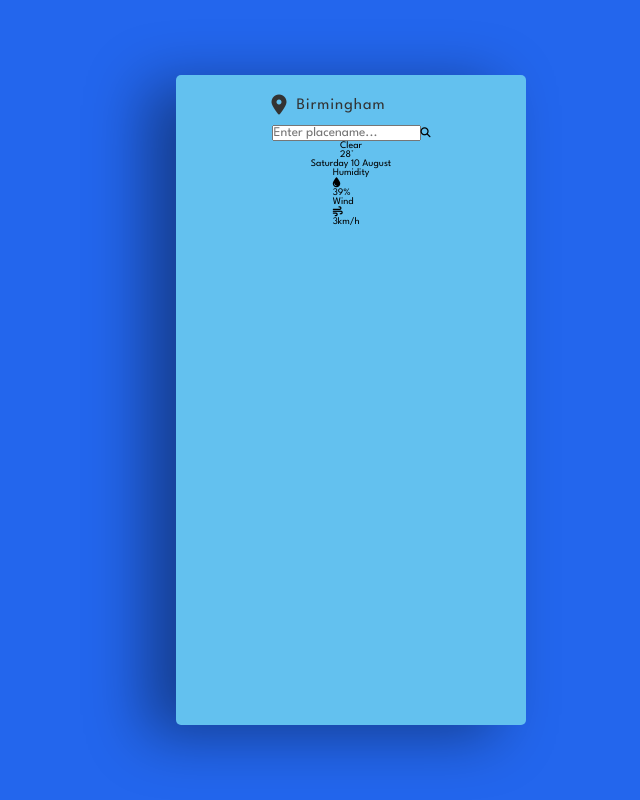
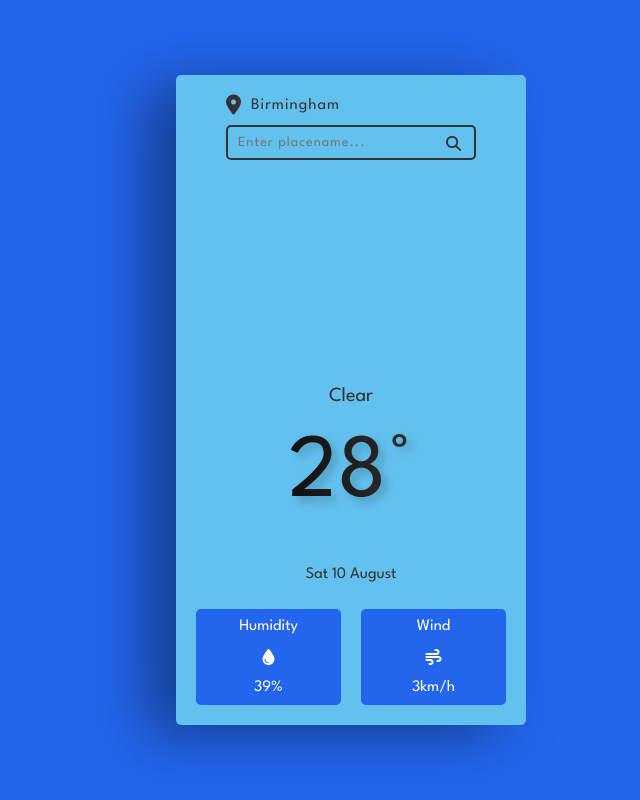
Before and after one commit to Nimira43/Weather-News, a React (Vite) app: page / in a window 1280 px wide. Shown: the whole page, without its empty margins (289-929 px from the left). Built offline with nearby package versions, Linux system fonts and the light colour scheme.

Commit message:
Most styling done with weather ap

```diff
--- a/src/Components/WeatherApp.css
+++ b/src/Components/WeatherApp.css
@@ -21,6 +21,7 @@
   align-items: center;
   padding: 2rem;
   box-shadow: -3rem 1rem 6rem rgba(0, 0, 0, 0.4);
+  position: relative;
 }
 
 .search {
@@ -45,3 +46,88 @@
   color: #333;
   letter-spacing: 0.1rem;
 }
+
+.search-bar {
+  position: relative;
+}
+
+.search-bar input {
+  width: 25rem;
+  height: 3.5rem;
+  background-color: transparent;
+  border: 0.2rem solid #333;
+  border-radius: 0.5rem;
+  outline: none;
+  padding: 1rem 3rem 1rem 1rem;
+  font-size: 1.6rem;
+  color: #333;
+}
+
+.search-bar input::placeholder {
+  font-size: 1.4rem;
+  color: #777;
+  letter-spacing: 0.1rem;
+}
+
+.search-bar i {
+  position: absolute;
+  top: 50%;
+  transform: translateY(-50%);
+  right: 1.5rem;
+  font-size: 1.5rem;
+  color: #333;
+  cursor: pointer;
+}
+
+.weather-type {
+  position: absolute;
+  top: 48%;
+  left: 50%;
+  transform: translateX(-50%);
+  font-size: 2rem;
+  color: #333;
+}
+
+.temp {
+  position: absolute;
+  top: 55%;
+  left: 50%;
+  transform: translateX(-50%);
+  font-size: 9rem;
+  background-image: linear-gradient(
+    to right,
+    #111,
+    #333);
+  -webkit-background-clip: text;
+  -webkit-text-fill-color: transparent;
+  text-shadow: 0.5rem 0.5rem 1rem rgba(0, 0, 0, 0.2);
+}
+
+.weather-date {
+  position: absolute;
+  bottom: 22%;
+  font-size: 1.6rem;
+  color: #333;
+}
+
+.weather-data {
+  width: 100%;
+  position: absolute;
+  bottom: 2rem;
+  display: flex;
+  column-gap: 2rem;
+  padding: 0 2rem;
+}
+
+.weather-data > div{
+  flex: 1;
+  display: flex;
+  flex-direction: column;
+  align-items: center;
+  row-gap: 1.5rem;
+  background-color: #2366ed;
+  color: #fff;
+  padding: 1rem;
+  border-radius: 0.5rem;
+  font-size: 1.6rem;
+}
--- a/src/Components/WeatherApp.jsx
+++ b/src/Components/WeatherApp.jsx
@@ -23,7 +23,7 @@ const WeatherApp = () => {
           <div className="temp">28°</div>
         </div>
         <div className="weather-date">
-          <p>Saturday 10 August</p>
+          <p>Sat 10 August</p>
         </div>
         <div className="weather-data">
           <div className="humidity">
```
